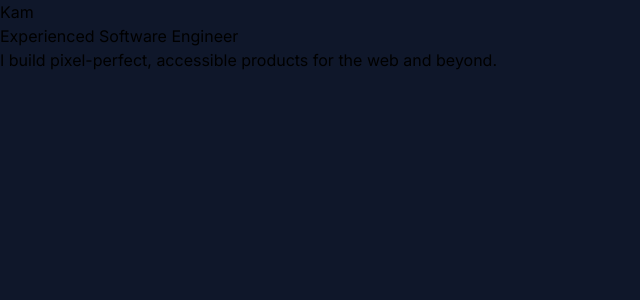
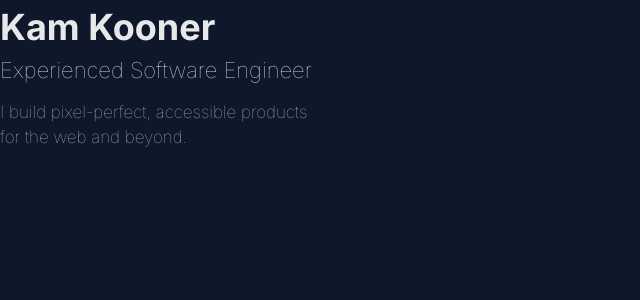
Before and after one commit to KamKooner/Portfolio, a Next.js app: page / in a window 1280 px wide. Shown: the top 300 px of the page, without its empty margins (0-640 px from the left). Built offline with nearby package versions, Linux system fonts and the light colour scheme.

Commit message:
Title Card

```diff
--- a/src/app/components/title.tsx
+++ b/src/app/components/title.tsx
@@ -2,10 +2,11 @@ import Image from 'next/image'
 
 export default function title() {
   return (
-    <div className="ml-8">
-      <h1 className="text-white">Kam</h1>
-      <h2>Experienced Software Engineer</h2>
-      <h5>I build pixel-perfect, accessible products for the web and beyond.</h5>
+    <div className="ml-8 mt-8">
+      <p className="t1">Kam Kooner</p>
+      <p className="t2">Experienced Software Engineer</p>
+      <p className="t3 mb-0">I build pixel-perfect, accessible products </p>
+      <p className='t3'>for the web and beyond.</p>
     </div>
   )
 }
--- a/src/app/globals.css
+++ b/src/app/globals.css
@@ -1,6 +1,10 @@
 @tailwind base;
 @tailwind components;
 @tailwind utilities;
+@import url('https://fonts.googleapis.com');
+@import url('https://fonts.gstatic.com');
+@import url('https://fonts.googleapis.com/css2?family=Inter:wght@200&display=swap');
+
 
 :root {
   --foreground-rgb: 0, 0, 0;
@@ -19,3 +23,27 @@
 body {
   background-color: #0f172a;
 }
+.t1 {
+  font-family: 'Inter', sans-serif;
+  font-size: 36px;
+  font-weight: bold;
+  color: white;
+  opacity: 90%;
+}
+
+.t2 {
+  font-family: 'Inter', sans-serif;
+  font-size: 22px;
+  font-weight: lighter;
+  margin-bottom: 1%;
+  color: white;
+  opacity: 85%;
+}
+
+.t3 {
+  font-family: 'Inter', sans-serif;
+  font-size: 17px;
+  font-weight: lighter;
+  color: white;
+  opacity: 70%;
+}
```
